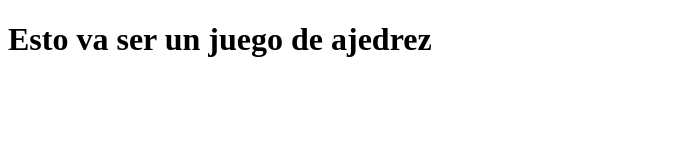
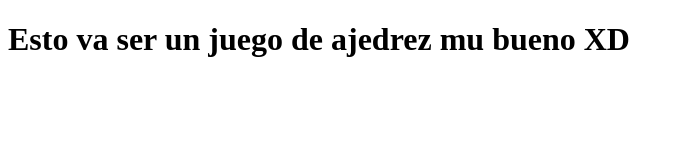
Before and after one commit to williamspomasunco/ajedrez, a plain HTML site: page index.html in a window 1280 px wide. Shown: the whole page, without its empty margins (0-684 px from the left). Drawn offline with Linux system fonts and the light colour scheme.

Commit message:
insert h1

```diff
--- a/index.html
+++ b/index.html
@@ -6,6 +6,6 @@
     <title>Ajedrez</title>
 </head>
 <body>
-    <h1>Esto va ser un juego de ajedrez</h1>
+    <h1>Esto va ser un juego de ajedrez mu bueno XD</h1>
 </body>
 </html>
```
